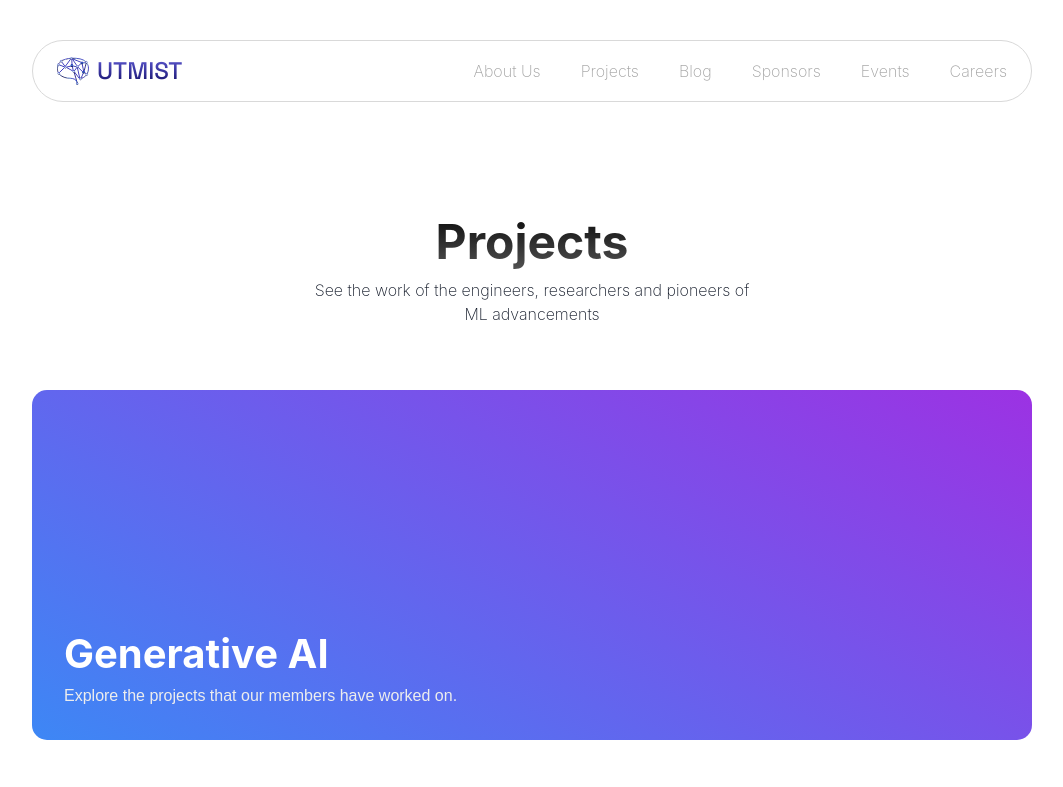
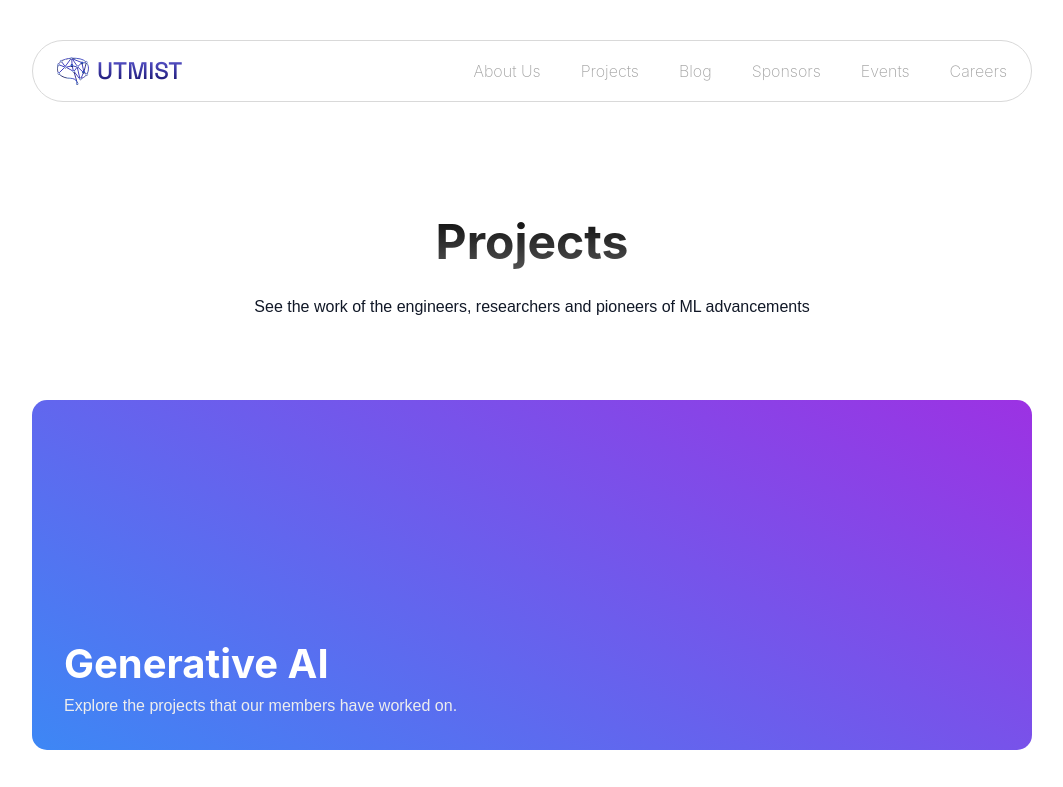
Before and after one commit to UTMIST/UTMIST, a Next.js app in the folder client/: page /projects in a window 1280 px wide. Shown: the top 787 px of the page, without its empty margins (108-1171 px from the left). Built offline with nearby package versions, Linux system fonts and the light colour scheme.

Commit message:
centered many subtitles

```diff
--- a/client/src/styles/blog.css
+++ b/client/src/styles/blog.css
@@ -9,8 +9,7 @@
   text-align: center;
 }
 
-
-.hero-title{
+.hero-title {
   font-size: 3rem;
   font-weight: 700;
   background: var(--gradient-bl1);
@@ -19,15 +18,18 @@
   font-family: var(--system-font);
 }
 
-.hero-subtitle{
+.hero-subtitle {
   font-size: 1rem;
-    font-weight: 200;
+  font-weight: 300;
   color: #111827;
-    font-family: var(--system-font);
-    padding: 0 15rem;
+  text-align: center;
+  max-width: 768px;
+  margin: 1rem auto;
+  padding: 0 2rem;
+  line-height: 1.6;
 }
 
-.hero-blog-section{
+.hero-blog-section {
   display: flex;
   flex-direction: row;
   justify-content: space-between;
--- a/client/src/styles/careers.css
+++ b/client/src/styles/careers.css
@@ -9,8 +9,7 @@
   text-align: center;
 }
 
-
-.hero-title{
+.hero-title {
   font-size: 3rem;
   font-weight: 700;
   background: var(--gradient-bl1);
@@ -19,15 +18,18 @@
   font-family: var(--system-font);
 }
 
-.hero-subtitle{
+.hero-subtitle {
   font-size: 1rem;
-    font-weight: 200;
+  font-weight: 300;
   color: #111827;
-    font-family: var(--system-font);
-    padding: 0 15rem;
+  text-align: center;
+  max-width: 768px;
+  margin: 1rem auto;
+  padding: 0 2rem;
+  line-height: 1.6;
 }
 
-.career-section{
+.career-section {
   width: 80%;
   max-width: 1100px;
   padding: 2rem 2rem;
@@ -39,7 +41,7 @@
   margin: 0 auto;
 }
 
-.career-card{
+.career-card {
   border: 1px solid var(--gray1);
   margin: 0 1rem;
   padding: 1rem 2rem;
@@ -48,7 +50,7 @@
   width: 700px;
 }
 
-.career-card-title{
+.career-card-title {
   font-size: 1.5rem;
   font-weight: 700;
   background: var(--gradient-bl1);
@@ -58,14 +60,14 @@
   margin-bottom: 0.5rem;
 }
 
-.career-card-row{
+.career-card-row {
   display: flex;
   flex-direction: row;
   justify-content: flex-start;
   align-items: center;
 }
 
-.career-card-line{
+.career-card-line {
   width: 100%;
   height: 1px;
   background: var(--gray1);
@@ -73,8 +75,8 @@
   border-radius: 999px;
 }
 
-.career-card-description{
-    padding-left:1rem;
+.career-card-description {
+  padding-left: 1rem;
   font-size: 0.85rem;
   font-weight: 200;
   color: #111827;
--- a/client/src/styles/events.css
+++ b/client/src/styles/events.css
@@ -20,11 +20,13 @@
 
 .hero-subtitle {
   font-size: 1rem;
-  font-weight: 200;
+  font-weight: 300;
   color: #111827;
-  font-family: var(--system-font);
-  padding: 0 1rem; /* default mobile padding */
-  margin-top: 0.5rem;
+  text-align: center;
+  max-width: 768px;
+  margin: 1rem auto;
+  padding: 0 2rem;
+  line-height: 1.6;
 }
 
 @media (min-width: 640px) {
--- a/client/src/styles/projects.css
+++ b/client/src/styles/projects.css
@@ -8,7 +8,6 @@
   margin: 0rem auto;
   text-align: center;
 }
-
 
 .hero-title {
   font-size: 3rem;
@@ -21,12 +20,14 @@
 
 .hero-subtitle {
   font-size: 1rem;
-    font-weight: 200;
+  font-weight: 300;
   color: #111827;
-    font-family: var(--system-font);
-    padding: 0 15rem;
+  text-align: center;
+  max-width: 768px;
+  margin: 1rem auto;
+  padding: 0 2rem;
+  line-height: 1.6;
 }
-
 
 .project-section-container {
   width: 80%;
@@ -73,7 +74,6 @@
   background: var(--gradient-proj1), var(--gradient-proj2);
 }
 
-
 .project-section-title {
   font-size: 2.5rem;
   font-weight: 700;
@@ -100,7 +100,7 @@
   padding: 2rem;
   margin: 0 2rem;
   background: white;
-    border: 1px solid #E5E7EB;
+  border: 1px solid #e5e7eb;
   overflow: hidden;
   display: flex;
   flex-direction: column;
@@ -122,13 +122,12 @@
   margin-top: 0.5rem;
   margin-bottom: 0.5rem;
   line-height: 1.5rem;
-
 }
 
 .project-card-description {
-    color: #6B7280;
+  color: #6b7280;
   font-size: 0.8rem;
-    line-height: 1.0rem;
+  line-height: 1rem;
   font-family: var(--system-font);
   font-weight: 400;
 }
@@ -170,8 +169,6 @@
     grid-template-columns: 1fr;
   }
 }
-
-
 
 .project-gallery-container {
   display: flex;
@@ -238,18 +235,16 @@
 }
 
 .search-icon {
-    color: #1E19B1;
+  color: #1e19b1;
   width: 1.2rem;
   height: 1.2rem;
 }
-
 
 .search-bar-container {
   position: relative;
   max-width: 32rem;
   margin: 2rem 2.5rem;
 }
-
 
 .search-icon {
   position: absolute;
@@ -279,7 +274,6 @@
 .carousel-content::-webkit-scrollbar {
   display: none;
 }
-
 
 /* Navigation buttons */
 .carousel-nav-button {
@@ -320,7 +314,11 @@
   top: 0;
   bottom: 0;
   width: 4rem;
-    background: linear-gradient(to right, rgba(255, 255, 255, 1) 0%, rgba(255, 255, 255, 0) 100%);
+  background: linear-gradient(
+    to right,
+    rgba(255, 255, 255, 1) 0%,
+    rgba(255, 255, 255, 0) 100%
+  );
   pointer-events: none;
   z-index: 10;
 }
@@ -331,7 +329,11 @@
   top: 0;
   bottom: 0;
   width: 4rem;
-    background: linear-gradient(to left, rgba(255, 255, 255, 1) 0%, rgba(255, 255, 255, 0) 100%);
+  background: linear-gradient(
+    to left,
+    rgba(255, 255, 255, 1) 0%,
+    rgba(255, 255, 255, 0) 100%
+  );
   pointer-events: none;
   z-index: 10;
 }
```
Lines whose indentation alone changed are shown as unchanged.
